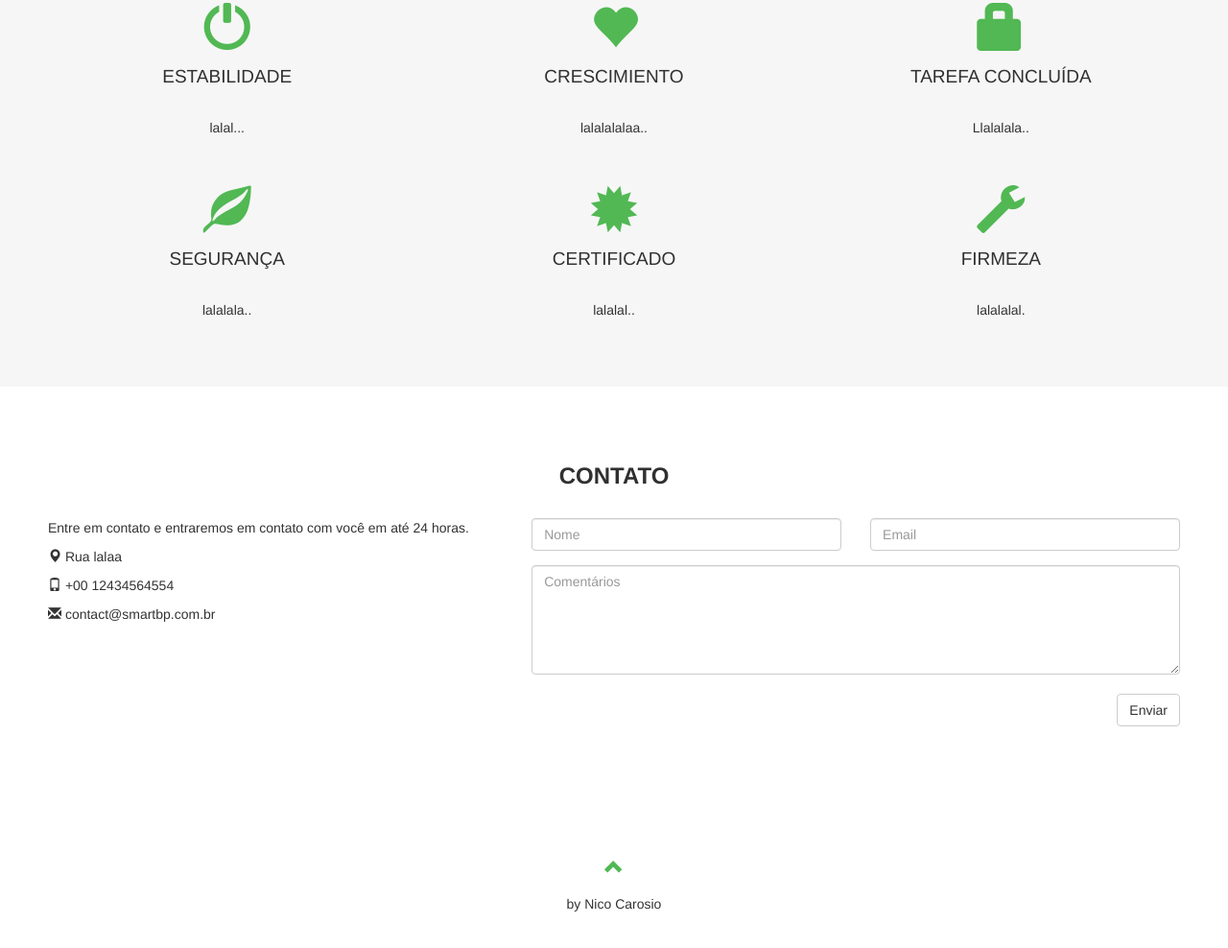
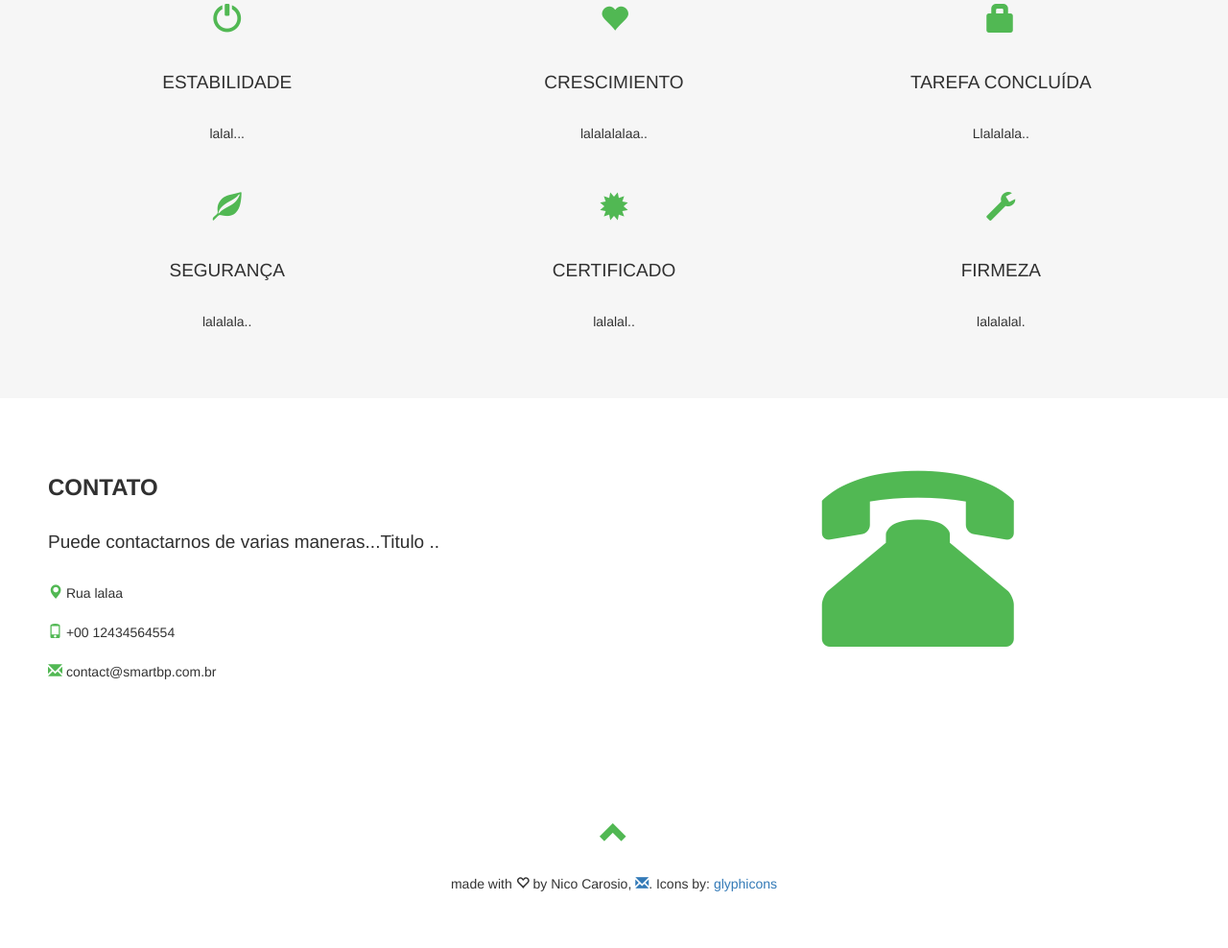
Before and after one commit to nicocarosio/smartbpo.github.io, a plain HTML site: page index.html in a window 1280 px wide. Shown: the part 1566-2554 px from the top of the page at 96% size. Drawn offline with nearby package versions, Linux system fonts and the light colour scheme.

Commit message:
separacion de scripts mas mejora en css

```diff
--- a/css/style.css
+++ b/css/style.css
@@ -28,6 +28,25 @@ h4 {
   font-weight: 400;
   margin-bottom: 30px;
 }
+
+/*  Icons  ++++++++++++*/
+.logo {
+  color: #51b853;
+  font-size: 200px;
+}
+
+.logo-med {
+  font-size: 30px;
+  margin-bottom: 30px;
+  color: #51b853;
+}
+
+.logo-small {
+  font-size: 15px;
+  margin-bottom: 15px;
+  color: #51b853;
+}
+
 
 /* Menu  ++++++++++++*/
 
@@ -67,15 +86,7 @@ h4 {
   padding: 60px 50px;
 }
 
-.logo {
-  color: #51b853;
-  font-size: 200px;
-}
 
-.logo-small {
-  color: #51b853;
-  font-size: 50px;
-}
 
 #verde {
   font-family: Helvetica;
@@ -93,11 +104,3 @@ img {
 .bg-grey {
   background-color: #f6f6f6;
 }
-
-/*  Footer  ++++++++++++*/
-
-footer .glyphicon {
-  font-size: 20px;
-  margin-bottom: 20px;
-  color: #51b853;
-}
--- a/index.html
+++ b/index.html
@@ -82,17 +82,17 @@
     <br>
     <div class="row">
       <div class="col-sm-4">
-        <span class="glyphicon glyphicon-off logo-small"></span>
+        <span class="glyphicon glyphicon-off logo-med"></span>
         <h4>ESTABILIDADE</h4>
         <p> lalal...</p>
       </div>
       <div class="col-sm-4">
-        <span class="glyphicon glyphicon-heart logo-small"></span>
+        <span class="glyphicon glyphicon-heart logo-med"></span>
         <h4>CRESCIMIENTO</h4>
         <p>lalalalalaa..</p>
       </div>
       <div class="col-sm-4">
-        <span class="glyphicon glyphicon-lock logo-small"></span>
+        <span class="glyphicon glyphicon-lock logo-med"></span>
         <h4>TAREFA CONCLUÍDA</h4>
         <p>Llalalala..</p>
       </div>
@@ -100,48 +100,36 @@
       <br><br>
     <div class="row">
       <div class="col-sm-4">
-        <span class="glyphicon glyphicon-leaf logo-small"></span>
+        <span class="glyphicon glyphicon-leaf logo-med"></span>
         <h4>SEGURANÇA</h4>
         <p>lalalala..</p>
       </div>
       <div class="col-sm-4">
-        <span class="glyphicon glyphicon-certificate logo-small"></span>
+        <span class="glyphicon glyphicon-certificate logo-med"></span>
         <h4>CERTIFICADO</h4>
         <p>lalalal..</p>
       </div>
       <div class="col-sm-4">
-        <span class="glyphicon glyphicon-wrench logo-small"></span>
+        <span class="glyphicon glyphicon-wrench logo-med"></span>
         <h4>FIRMEZA</h4>
         <p>lalalalal.</p>
       </div>
     </div>
 </div>
 
-<!-- Container Contacto-->
+
+<!-- Container Contato -->
 <div id="contato" class="container-fluid">
-  <h2 class="text-center">CONTATO</h2>
   <div class="row">
-    <div class="col-sm-5">
-      <p>Entre em contato e entraremos em contato com você em até 24 horas.</p>
-      <p><span class="glyphicon glyphicon-map-marker"></span> Rua lalaa</p>
-      <p><span class="glyphicon glyphicon-phone"></span> +00 12434564554</p>
-      <p><span class="glyphicon glyphicon-envelope"></span> contact@smartbp.com.br</p>
+    <div class="col-sm-8">
+      <h2>CONTATO</h2>
+      <h4>Puede contactarnos de varias maneras...Titulo ..</h4>
+      <p><span class="glyphicon glyphicon-map-marker logo-small"></span> Rua lalaa</p>
+      <p><span class="glyphicon glyphicon-phone logo-small"></span> +00 12434564554</p>
+      <p><span class="glyphicon glyphicon-envelope logo-small"></span> contact@smartbp.com.br</p>
     </div>
-    <div class="col-sm-7">
-      <div class="row">
-        <div class="col-sm-6 form-group">
-          <input class="form-control" id="name" name="name" placeholder="Nome" type="text" required>
-        </div>
-        <div class="col-sm-6 form-group">
-          <input class="form-control" id="email" name="email" placeholder="Email" type="email" required>
-        </div>
-      </div>
-      <textarea class="form-control" id="comments" name="comments" placeholder="Comentários" rows="5"></textarea><br>
-      <div class="row">
-        <div class="col-sm-12 form-group">
-          <button class="btn btn-default pull-right" type="submit">Enviar</button>
-        </div>
-      </div>
+    <div class="col-sm-4">
+      <span class="glyphicon glyphicon-phone-alt logo"></span>
     </div>
   </div>
 </div>
@@ -149,39 +137,14 @@
 <!-- Container  Footer-->
 <footer class="container-fluid text-center">
   <a href="#myPage" title="To Top">
-    <span class="glyphicon glyphicon-chevron-up"></span>
+    <span class="glyphicon glyphicon-chevron-up logo-med"></span>
   </a>
-  <p>by Nico Carosio</p>
+  <p>made with <span class="glyphicon glyphicon-heart-empty"></span> by Nico Carosio,<a href="nicocarosio@gmail.com">
+          <span class="glyphicon glyphicon-envelope"></span></a>. Icons by: <a href="https://glyphicons.com">glyphicons</a></p>
 </footer>
 
-<!-- Smooth Scrolling-->
-<script>
-$(document).ready(function(){
-  // Add smooth scrolling to all links in navbar + footer link
-  $(".navbar a, footer a[href='#myPage']").on('click', function(event) {
 
-   // Make sure this.hash has a value before overriding default behavior
-  if (this.hash !== "") {
 
-    // Prevent default anchor click behavior
-    event.preventDefault();
-
-    // Store hash
-    var hash = this.hash;
-
-    // Using jQuery's animate() method to add smooth page scroll
-    // The optional number (900) specifies the number of milliseconds it takes to scroll to the specified area
-    $('html, body').animate({
-      scrollTop: $(hash).offset().top
-    }, 900, function(){
-
-      // Add hash (#) to URL when done scrolling (default click behavior)
-      window.location.hash = hash;
-      });
-    } // End if
-  });
-})
-</script>
 <script src="js/main.js" type="text/javascript"></script>
 </body>
 
--- a/js/main.js
+++ b/js/main.js
@@ -3,3 +3,31 @@
 document.getElementById("btn_contato").onclick = function () {
         location.href = "#contato";
     };
+
+/* Smooth Scrolling ---------------------*/
+
+    $(document).ready(function(){
+      // Add smooth scrolling to all links in navbar + footer link
+      $(".navbar a, footer a[href='#myPage']").on('click', function(event) {
+
+       // Make sure this.hash has a value before overriding default behavior
+      if (this.hash !== "") {
+
+        // Prevent default anchor click behavior
+        event.preventDefault();
+
+        // Store hash
+        var hash = this.hash;
+
+        // Using jQuery's animate() method to add smooth page scroll
+        // The optional number (900) specifies the number of milliseconds it takes to scroll to the specified area
+        $('html, body').animate({
+          scrollTop: $(hash).offset().top
+        }, 900, function(){
+
+          // Add hash (#) to URL when done scrolling (default click behavior)
+          window.location.hash = hash;
+          });
+        } // End if
+      });
+    })
```
